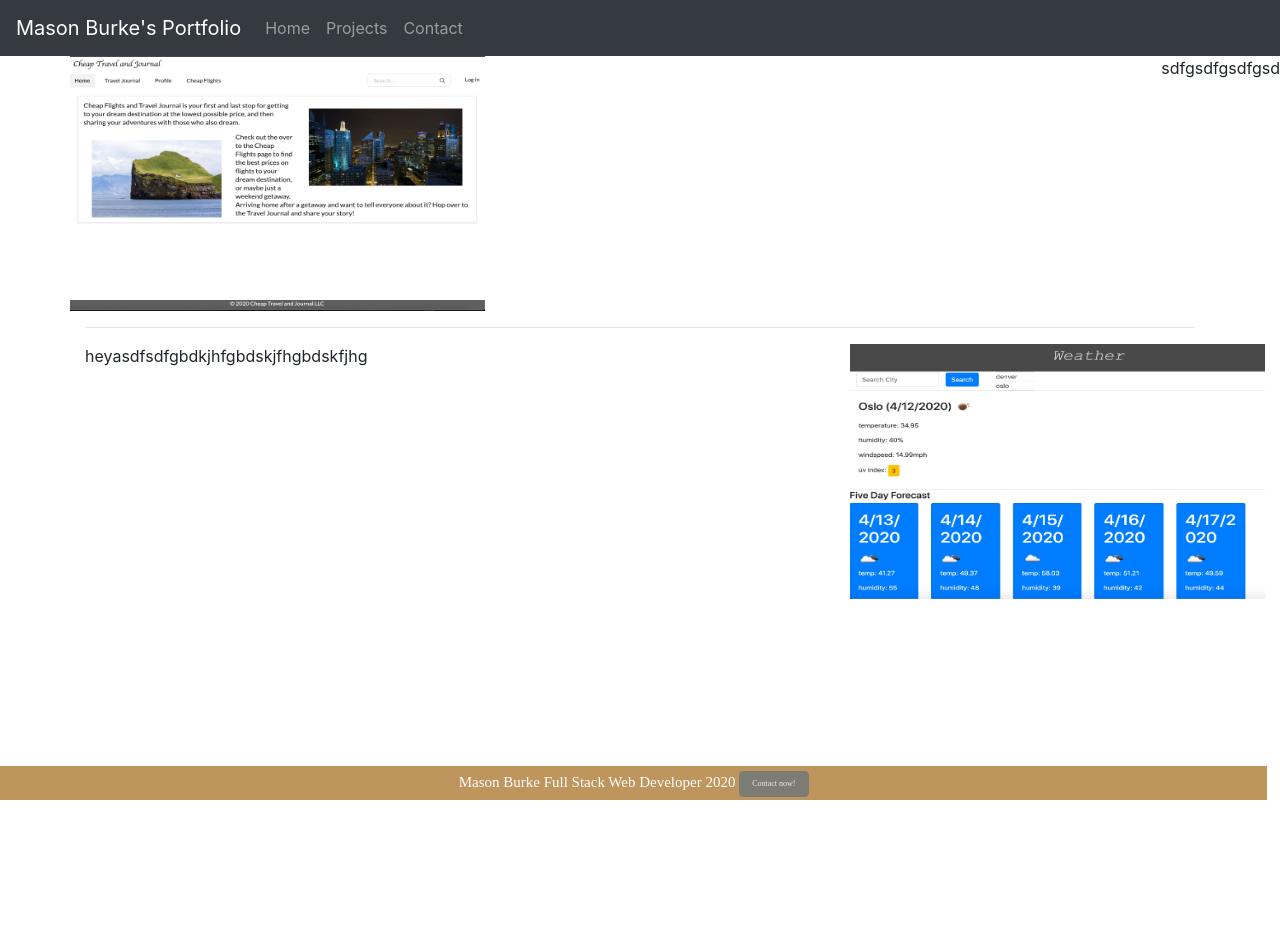
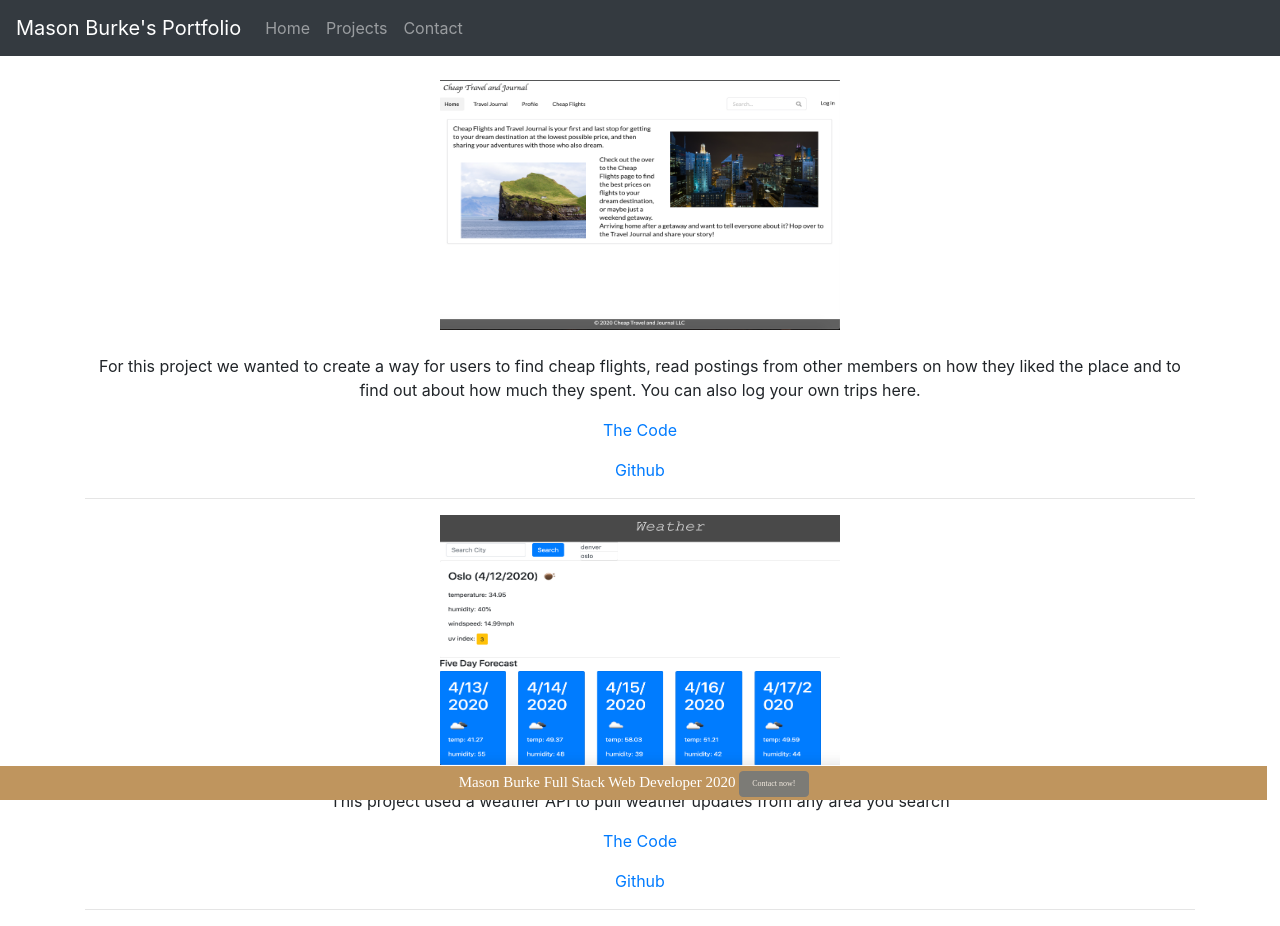
Before and after one commit to MasonBurke/react-portfolio, a React (Create React App) app: page /projects in a window 1280 px wide. Before the commit the page ends 800 px from the top, so only its background shows below. Built offline with nearby package versions, Linux system fonts and the light colour scheme.

Commit message:
project page is bbetter styled, text added, links added

```diff
--- a/package.json
+++ b/package.json
@@ -10,6 +10,8 @@
     "react": "^16.13.1",
     "react-bootstrap": "^1.0.1",
     "react-dom": "^16.13.1",
+    "react-image-resizer": "^1.3.0",
+    "react-native": "^0.62.2",
     "react-router-dom": "^5.2.0",
     "react-scripts": "3.4.1"
   },
--- a/src/images/Proj3/index.js
+++ b/src/images/Proj3/index.js
@@ -1,18 +1,21 @@
 import React from "react"
 import Proj3 from "./Proj3.png"
 
+
 const styles =  {
     img:{
-        height: 255,
-        width: 415,
-
+        height: 250,
+        width: 400,
+        margin: 'auto'
     }
     };
 
     function Project3() {
         return(
 
+
     <img style={styles.img} src={Proj3}/>
+
 
         )
     }
--- a/src/images/Weather/index.js
+++ b/src/images/Weather/index.js
@@ -3,10 +3,9 @@ import Weather from "./Weather.png"
 
 const styles =  {
     img:{
-        height: 255,
-        width: 415,
-        float:'right',
-        position: 'absolute', right: 15
+        height: 250,
+        width: 400,
+        margin: 'auto'
     }
     };
 
--- a/src/pages/Projects.js
+++ b/src/pages/Projects.js
@@ -9,14 +9,29 @@ function Projects() {
     return(
 <>
 <Container>
+<br/>
 <Row>
-<Project3  /> <p style={{position: 'absolute', right: 0}}> sdfgsdfgsdfgsd </p>
+<Project3  />
 </Row>
-<hr/>
+<br/>
+
+<p style={{wordWrap:' break-word' ,flex:1, justifyContent: 'center', alignItems: 'center'}}>
+For this project we wanted to create a way for users to find cheap flights, read postings from
+ other members on how they liked the place and to find out about how much they spent. You can also log your own trips here.  </p>
+ <p> <a href='#'> The Code </a></p>
+ <p> <a href="#"> Github </a> </p><hr/>
 
 <Row>
-<WeatherApp /> <Col><p style={{position: 'absolute', left: 15}}> heyasdfsdfgbdkjhfgbdskjfhgbdskfjhg </p></Col>
+<WeatherApp />
 </Row>
+
+<br/>
+<p style={{wordWrap:' break-word' ,flex:1, justifyContent: 'center', alignItems: 'center'}}>
+This project used a weather API to pull weather updates from any area you search </p>
+<p> <a href='#'> The Code </a></p>
+<p> <a href="#"> Github </a> </p>
+
+<hr/>
 </Container>
 
 
```
Also changed, not shown: 1 other file (tests, documents, lock files or other folders).
